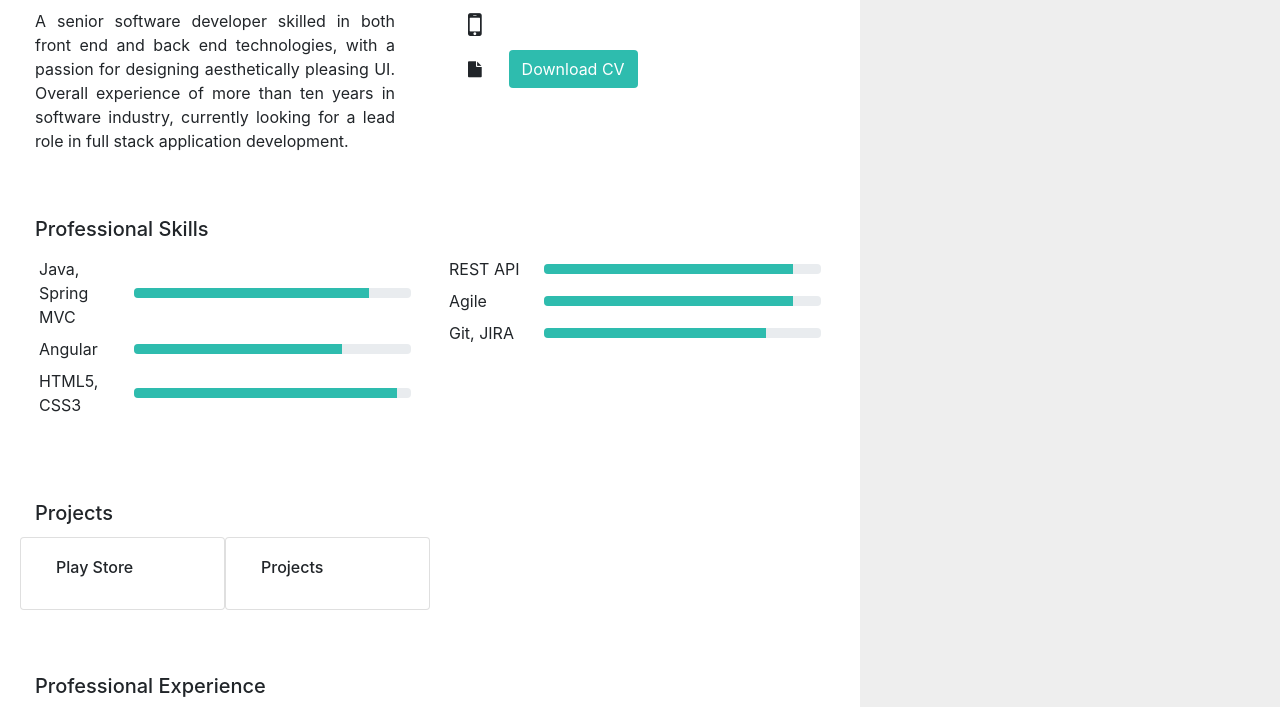
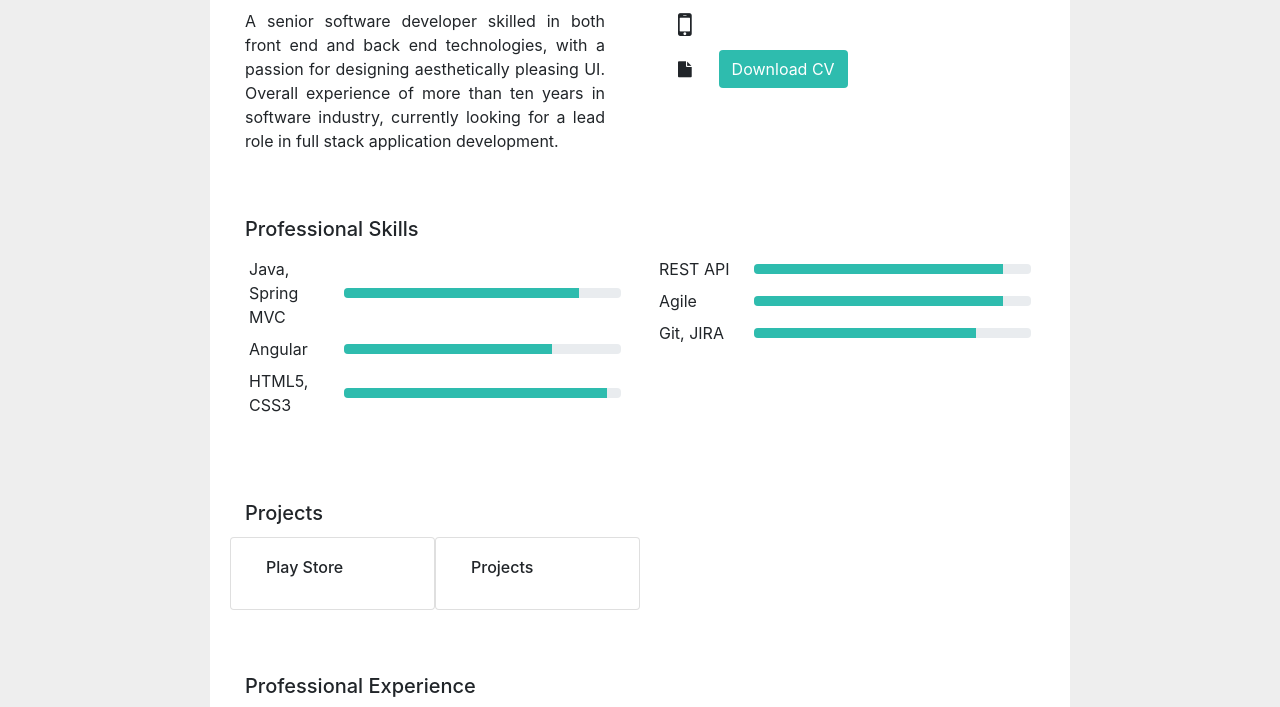
Before and after one commit to kessykk/cv, a plain HTML site: page index.html in a window 1280 px wide. Shown: the part 299-1006 px from the top of the page. Drawn offline with nearby package versions, Linux system fonts and the light colour scheme.

Commit message:
Update styles.css

```diff
--- a/css/styles.css
+++ b/css/styles.css
@@ -3,8 +3,7 @@ background:#EEE;
 
 }
 .container{
-  margin-left:0px!important;
-  max-width:860px!important;
+ max-width:860px!important;
 }
 .header_bg{
   /*background-image: url("../assets/images/header_bg.png");
```
